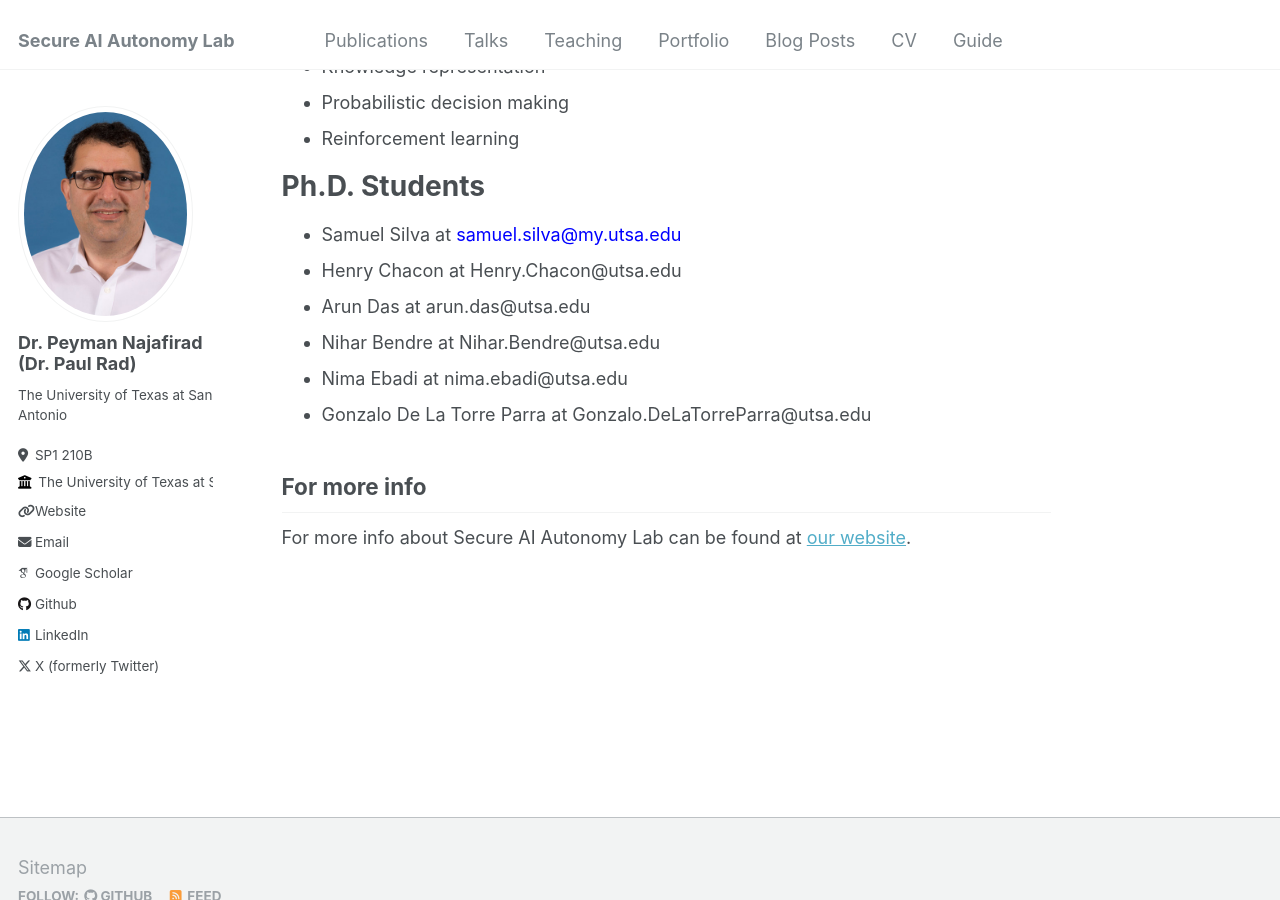
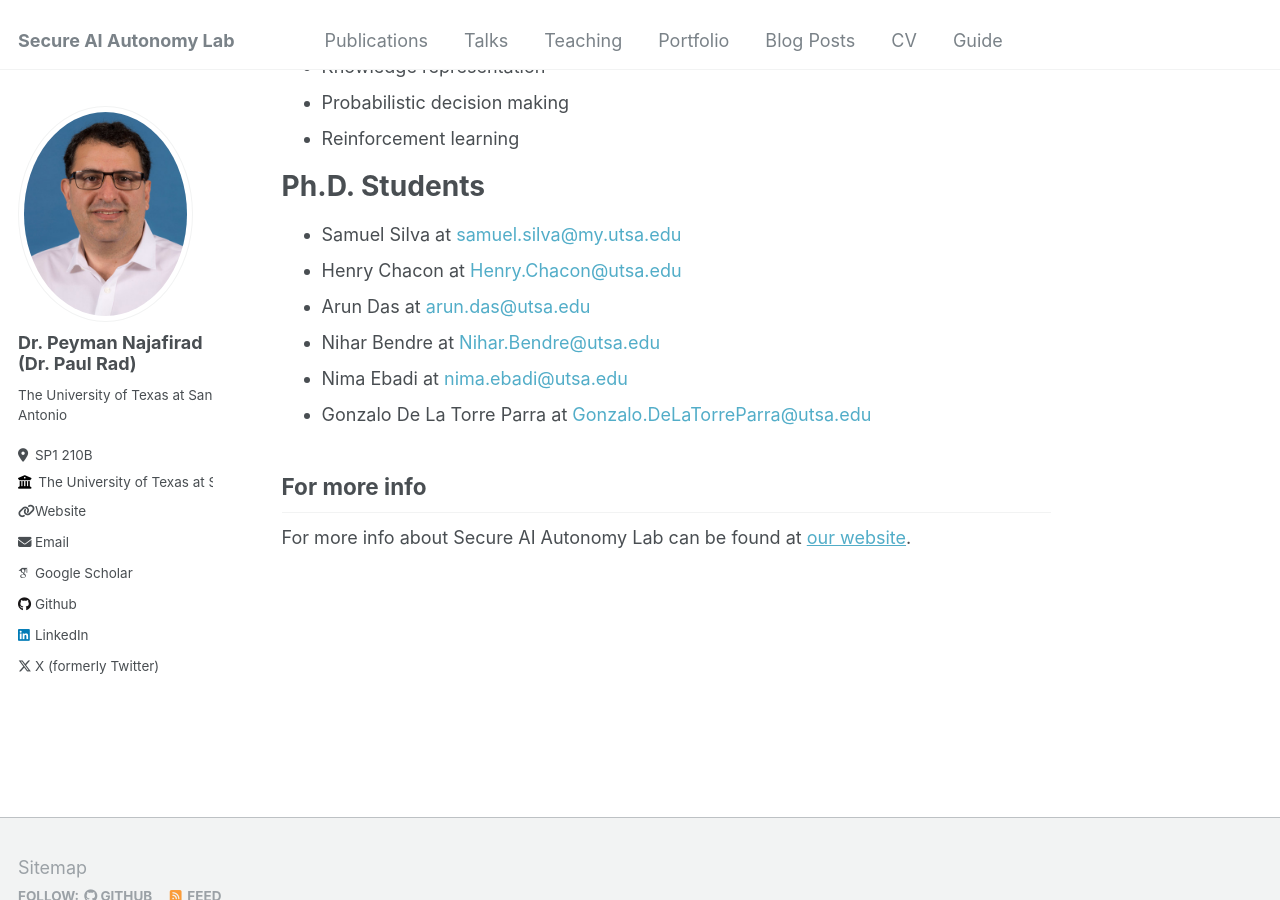
Before and after one commit to vohongthinh2011/PeymanNajafirad, a Jekyll site: the page built from _pages/about.md, in a window 1280 px wide and 900 px high, scrolled down 598 px. Built offline with Jekyll 4.4.1, drawn with Linux system fonts in a browser that asks for light colours; some web fonts are replaced.

Commit message:
Update about.md

```diff
--- a/_pages/about.md
+++ b/_pages/about.md
@@ -21,12 +21,12 @@ My research area is machine learning, an approach to Artificial Intelligence tha
 
 Ph.D. Students
 ======
-- Samuel Silva at <span style="color:blue">samuel.silva@my.utsa.edu</span>
-- Henry Chacon at Henry.Chacon@utsa.edu
-- Arun Das at arun.das@utsa.edu
-- Nihar Bendre at Nihar.Bendre@utsa.edu
-- Nima Ebadi at nima.ebadi@utsa.edu
-- Gonzalo De La Torre Parra at Gonzalo.DeLaTorreParra@utsa.edu
+- Samuel Silva at <span style="color:#52adc8">samuel.silva@my.utsa.edu</span>
+- Henry Chacon at <span style="color:#52adc8">Henry.Chacon@utsa.edu</span>
+- Arun Das at <span style="color:#52adc8">arun.das@utsa.edu</span>
+- Nihar Bendre at <span style="color:#52adc8">Nihar.Bendre@utsa.edu</span>
+- Nima Ebadi at <span style="color:#52adc8">nima.ebadi@utsa.edu</span>
+- Gonzalo De La Torre Parra at <span style="color:#52adc8">Gonzalo.DeLaTorreParra@utsa.edu</span>
 
 For more info
 ------
```
